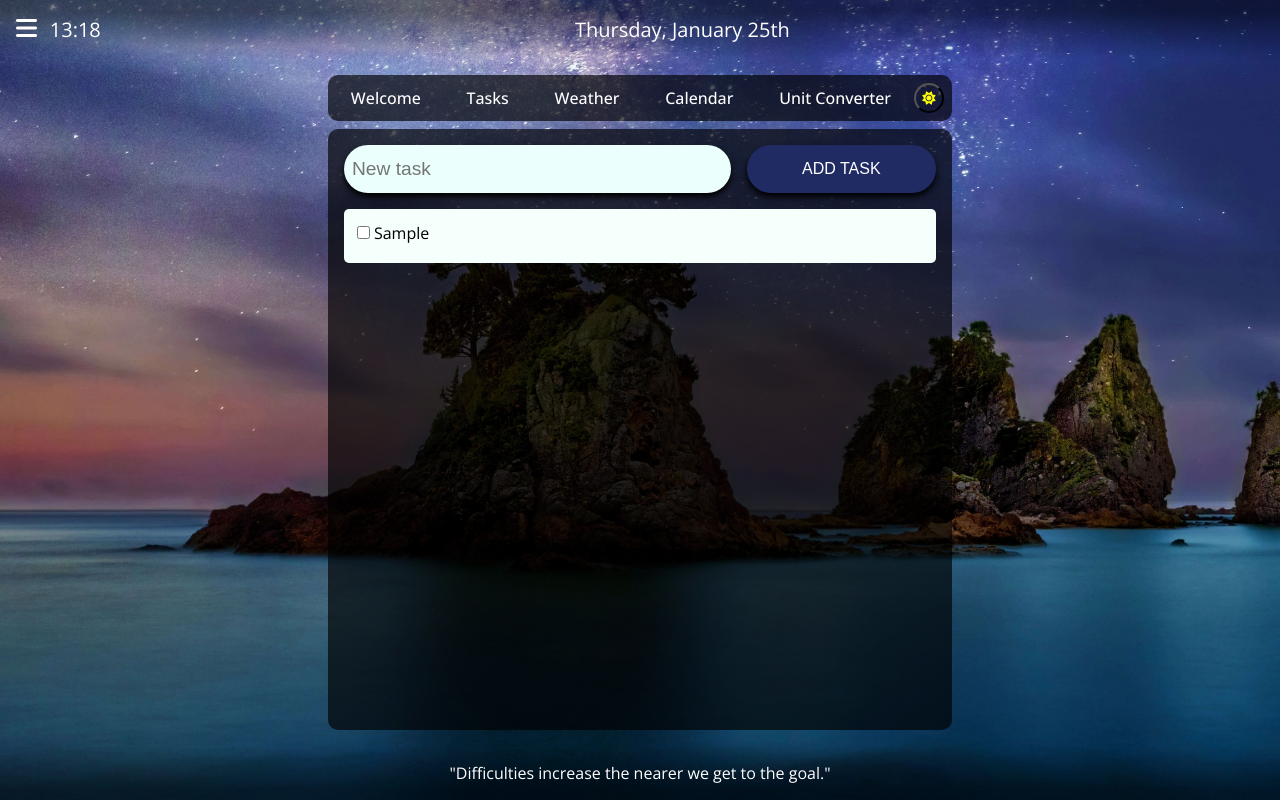
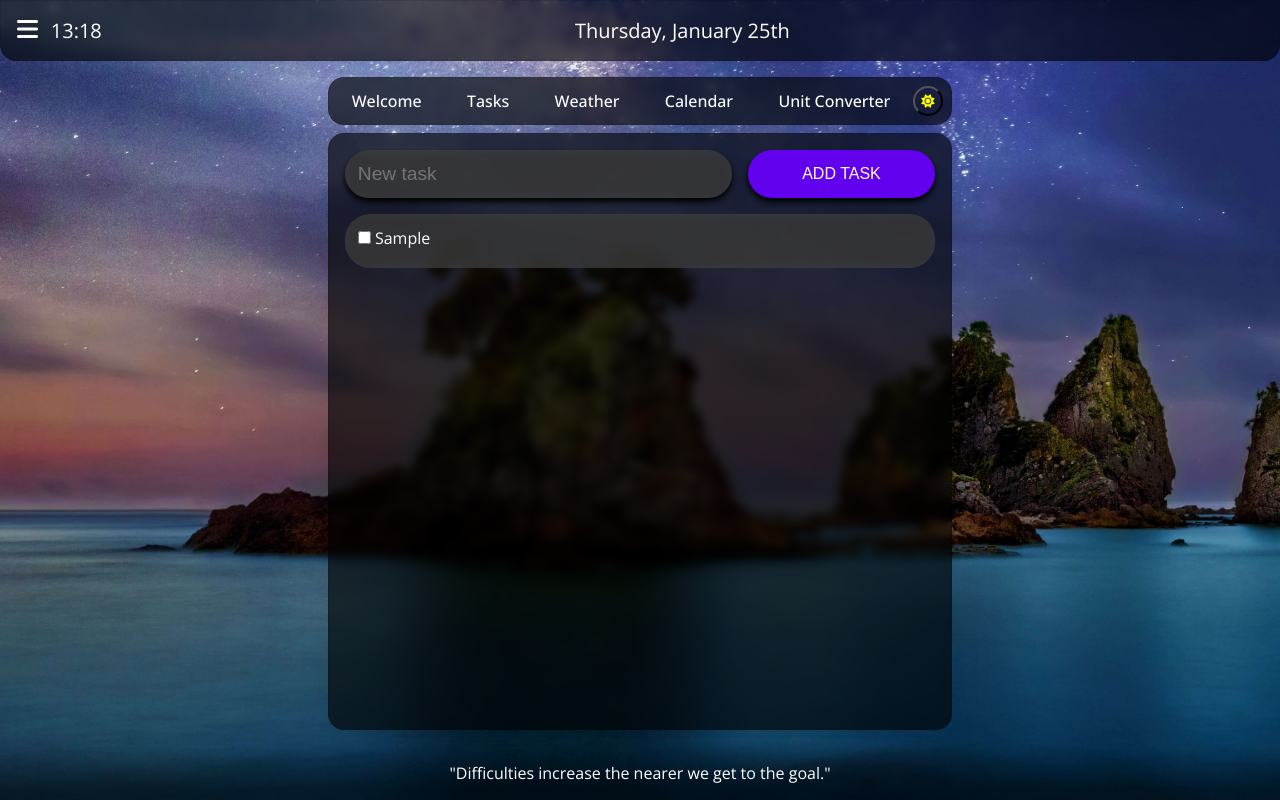
Before and after one commit to Alekssthlm/Mental-project, a React (Vite) app: page /task-manager in a window 1280 px wide. Both pictures are taken after typing "Sample" into the empty fields and a click on the button "ADD TASK". Built offline with nearby package versions, Linux system fonts and the light colour scheme; no server answers.

Commit message:
New header design with css and dark/light mode

```diff
--- a/src/components/ToDoItem.jsx
+++ b/src/components/ToDoItem.jsx
@@ -1,7 +1,11 @@
+import { useContext } from "react";
+import { ThemeContext } from "../pages/SiteWrap";
+
 export default function ToDoItem({ todo, id, checked, onDelete, toggleTodo }) {
+  const {isDarkMode} = useContext(ThemeContext)
 
   return (
-    <li className="todo-wrap">
+    <li className={isDarkMode ? "todo-wrap" : "todo-wrap todo-wrap-light"}>
       <label className="todo-label-wrap">
         <input
           className="todo-check"
--- a/src/index.css
+++ b/src/index.css
@@ -1,4 +1,9 @@
 /* GLOBAL */
+
+:root{
+  --primary: red;
+}
+
 *{
   margin: 0;
   padding: 0;
@@ -11,6 +16,7 @@
   display: flex;
   flex-direction: column;
   height: 100vh;
+  transition: all 1s;
 }
 
 ul{
@@ -22,11 +28,26 @@ ul{
 .site-header{
   display: flex;
   justify-content: space-between;
-  background: linear-gradient(to bottom, rgba(0, 0, 0, 0.498) 20%, transparent);
+  position: relative;
+  z-index: 10;
+  /* background: linear-gradient(to bottom, rgba(0, 0, 0, 0.498) 20%, transparent); */
   padding: 2vh;
   font-size: 2.5vh;
   color: white;
   gap: 0.8rem;
+  text-shadow: 1px 1px 30px black;
+
+  background: rgba(0, 0, 0, 0.63);
+  border-bottom-left-radius: 16px;
+  border-bottom-right-radius: 16px;
+  box-shadow: 0 4px 30px rgba(0, 0, 0, 0.1);
+  backdrop-filter: blur(5px);
+  border: 1px solid rgba(0, 0, 0, 0.10);
+}
+
+.site-header-light{
+  background-color: rgba(224, 224, 224, 0.664);
+  color: black;
 }
 
 .site-header-widget-wrap{
@@ -47,6 +68,8 @@ ul{
 }
 
 .site-wrap{
+  position: relative;
+  z-index: 1;
   display: flex;
   justify-content: center;
   align-items: start;
@@ -105,6 +128,7 @@ ul{
   gap: 0.5rem;
   z-index: 10;
   border-radius: 5px;
+  color: white;
 }
 
 .hide-settings{
@@ -121,12 +145,18 @@ ul{
 
 .main-navbar{
   height: 6vh;
-  background-color: rgba(0, 0, 0, 0.664);
+  /* background-color: rgba(0, 0, 0, 0.664); */
   padding: 1vh;
-  border-radius: 10px;
+  /* border-radius: 10px; */
   display: flex;
   align-items: center;
   gap: 0.5rem;
+
+  background: rgba(0, 0, 0, 0.63);
+  border-radius: 16px;
+  box-shadow: 0 4px 30px rgba(0, 0, 0, 0.1);
+  backdrop-filter: blur(5px);
+  border: 1px solid rgba(0, 0, 0, 0.10);
 }
 
 .main-navbar-lightmode{
@@ -173,13 +203,20 @@ ul{
 /* APP CONTAINER */
 
 .app-container{
-  background-color: rgba(0, 0, 0, 0.664);
+  /* background-color: rgba(0, 0, 0, 0.664); */
   padding: 1rem;
-  border-radius: 10px;
+  /* border-radius: 10px; */
   overflow: hidden;
   height: 100%;
   display: flex;
   justify-content: center;
+  transition: all 0.5s;
+
+  background: rgba(0, 0, 0, 0.63);
+  border-radius: 16px;
+  box-shadow: 0 4px 30px rgba(0, 0, 0, 0.1);
+  backdrop-filter: blur(5px);
+  border: 1px solid rgba(0, 0, 0, 0.10);
 }
 
 @media (max-width: 575.98px){
@@ -194,6 +231,9 @@ ul{
 
 .app-container-transparent{
   background: none;
+  backdrop-filter: none;
+  border: none;
+  box-shadow: none;
 }
 
 /* WELCOME PAGE */
@@ -202,6 +242,7 @@ ul{
   font-size: 5rem;
   height: 100%;
   color: white;
+  text-shadow: 1px 1px 20px black;
 }
 
 
@@ -228,15 +269,21 @@ ul{
   height: 2rem;
   flex: 2;
   height: 3rem;
-  background: #ebfffc;
+  background: rgb(75, 75, 75, 0.63);
+  backdrop-filter: blur(5px);
   border: none;
   outline: none;
   border-radius: 2rem;
-  padding-left: 0.5rem;
-  color: #626262;
+  padding-left: 0.8rem;
+  color: #fff;
   font-size: 1.2rem;
   font-weight: 400;
   box-shadow: 0 4px 6px black;
+}
+
+.input-field-light{
+  color: black;
+  background-color: rgba(255, 255, 255, 0.63);
 }
 
 @media (max-width: 575.98px){
@@ -249,7 +296,7 @@ ul{
 .add-todo-btn{
   flex: 1;
   height: 3rem;
-  background: #212B63;
+  background: #6101EE;
   border-radius: 2rem;
   color: #fff;
   font-size: 1rem;
@@ -266,11 +313,11 @@ ul{
 }
 
 .add-todo-btn:hover{
-  background: #283165;
+  background: #4b00bc;
 }
 
 .add-todo-btn:active{
-  background: #212B63;
+  background: #6101EE;
 }
 
 .todo-list{
@@ -289,9 +336,16 @@ ul{
 
 .todo-wrap{
   display: flex;
-  background-color: rgb(245, 255, 252);
+  background-color: rgb(75, 75, 75, 0.63);
   padding: 0.8rem;
-  border-radius: 5px;
+  border-radius: 25px;
+  color: white;
+  backdrop-filter: blur(5px);
+}
+
+.todo-wrap-light{
+  color: black;
+  background-color: rgb(255, 255, 255);
 }
 
 @media (max-width: 575.98px){
--- a/src/pages/SiteWrap.jsx
+++ b/src/pages/SiteWrap.jsx
@@ -30,7 +30,7 @@ export default function SiteWrap() {
         style={{ backgroundImage: `url(${changeBackground(backgroundSetting, isDarkMode, hour)})` }}
 
       >
-        <header className="site-header">
+        <header className={isDarkMode ? "site-header" : "site-header site-header-light"}>
           <div className="site-header-menu-wrap">
           <div className="fa-solid fa-bars menu-btn" onClick={() => {setShowMenu(!showMenu)}}>
           <div className={showMenu ? "settings" : "settings hide-settings"}>
--- a/src/pages/ToDoPage.jsx
+++ b/src/pages/ToDoPage.jsx
@@ -1,10 +1,12 @@
-import { useState } from "react";
+import { useContext, useState } from "react";
 import ToDoItem from "../components/ToDoItem";
 import useLocalStorage from "../hooks/useLocalStorage";
+import { ThemeContext } from "./SiteWrap";
 
 export default function ToDoPage() {
   const [newTodo, setNewTodo] = useState("");
   const [todoList, setTodoList] = useLocalStorage('TODOS', [])
+  const {isDarkMode} = useContext(ThemeContext)
 
   function handleAddTodo(){
     if(newTodo === '') return
@@ -38,7 +40,7 @@ export default function ToDoPage() {
   return (
     <div className="task-wrap">
       <div className="input-bar">
-        <input className="input-field" type="text" placeholder="New task" value={newTodo} onChange={(e) => setNewTodo(e.target.value)} onKeyDown={(e) => e.key === 'Enter' && handleAddTodo()}/>
+        <input className={isDarkMode ? "input-field" : "input-field input-field-light"} type="text" placeholder="New task" value={newTodo} onChange={(e) => setNewTodo(e.target.value)} onKeyDown={(e) => e.key === 'Enter' && handleAddTodo()}/>
         <button className="add-todo-btn" onClick={handleAddTodo}>ADD TASK</button>
       </div>
 
```
